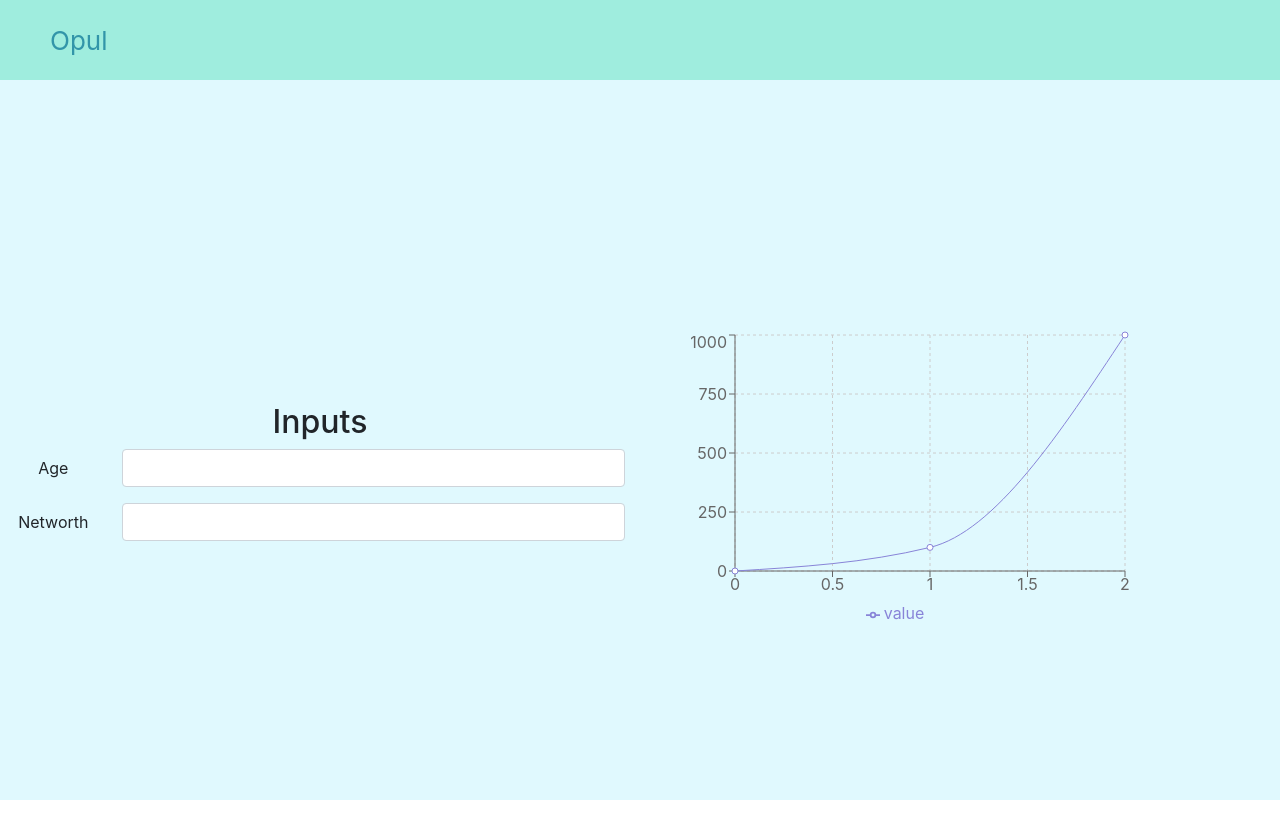
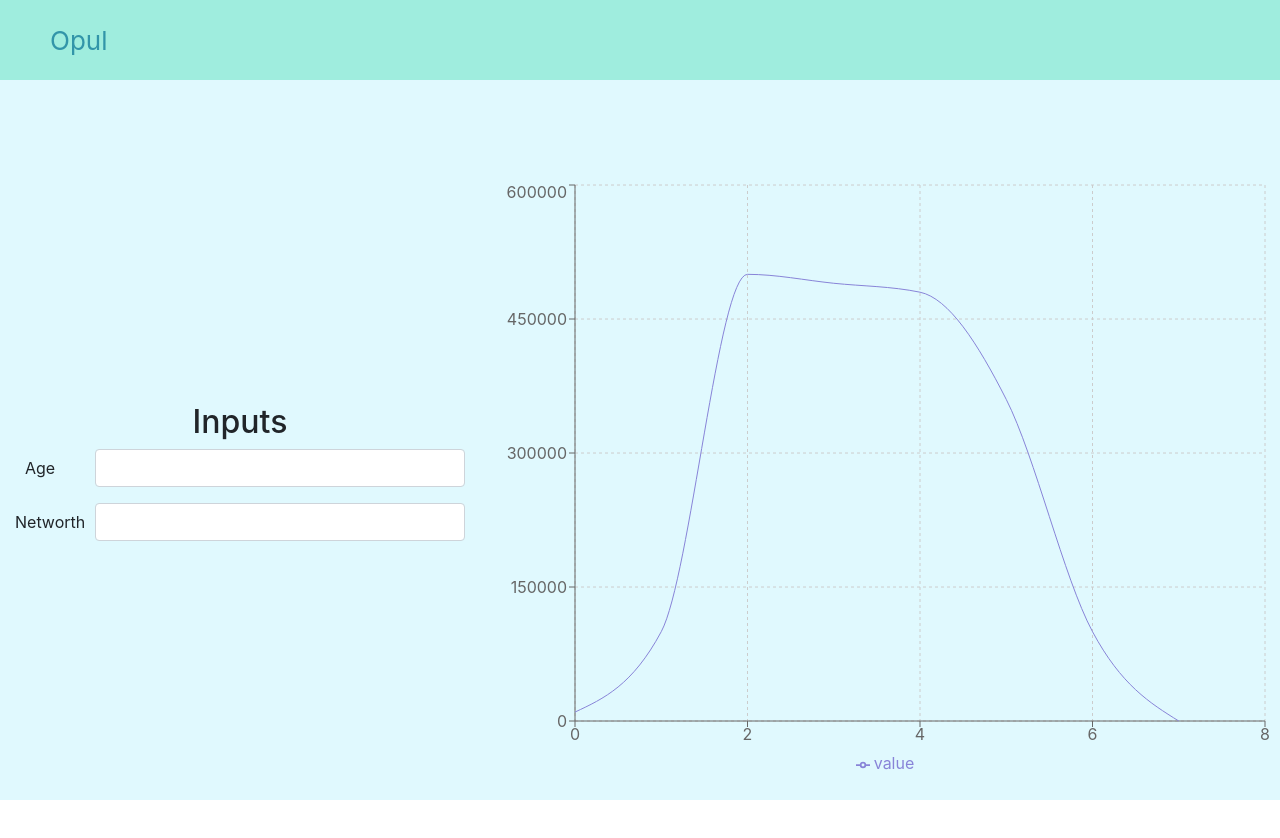
Before and after one commit to Kris-os/fire, a React (Create React App) app: page / in a window 1280 px wide. Shown: the top 838 px of the page. Built offline with nearby package versions, Linux system fonts and the light colour scheme.

Commit message:
General updates. Chart. bugfixes. data format updates.

```diff
--- a/src/App.css
+++ b/src/App.css
@@ -34,11 +34,12 @@
 }
 
 .col-chart {
-  width: 60vh !important;
+  width: 100vh !important;
 }
 
 .col-inputs {
-  width: 40vh !important;
+  width: 500px !important;
+  max-width: 500px;
 }
 
 .container {
--- a/src/App.js
+++ b/src/App.js
@@ -11,7 +11,19 @@ class App extends React.Component {
     super();
     this.state = {
       age: 0,
-      networth: 0
+      networth: 0,
+      results: {
+        bestEstimateResults: [
+          10000,
+          100000,
+          500000,
+          490000,
+          480000,
+          360000,
+          100000,
+          0
+        ]
+      }
     };
   }
 
@@ -29,13 +41,11 @@ class App extends React.Component {
       networthTemp = this.state.networth;
     }
 
-    this.setState(
-      {
-        age: ageTemp,
-        networth: networthTemp
-      },
-      this.runCalcs()
-    );
+    this.setState({
+      age: ageTemp,
+      networth: networthTemp
+    });
+    this.runCalcs();
   };
 
   runCalcs() {
@@ -43,18 +53,14 @@ class App extends React.Component {
     const queryString = encodeQueryData(this.state);
     const url = baseUrl.concat("?", queryString);
 
-    console.log("test2");
     const response = fetch(url, {
       credentials: "include",
       mode: "cors"
-    });
-
-    response
-      .then(response => {
-        return response.json();
-      })
-      .then(test => {
-        console.log(test);
+    })
+      .then(response => response.json())
+      .then(data => {
+        console.log(data);
+        this.setState({ results: data });
       });
   }
 
@@ -68,7 +74,7 @@ class App extends React.Component {
               <Inputs updateState={this.updateState} />
             </Col>
             <Col className="my-col col-chart">
-              <Chart />
+              <Chart results={this.state.results} />
             </Col>
           </Row>
         </Container>
--- a/src/components/Chart.jsx
+++ b/src/components/Chart.jsx
@@ -9,20 +9,16 @@ import {
   Legend
 } from "recharts";
 
-const data = [
-  {
-    value: 0,
-    time: 0
-  },
-  {
-    value: 100,
-    time: 1
-  },
-  {
-    value: 1000,
-    time: 2
-  }
-];
+// const data = [
+//   {
+//     value: 0,
+//     time: 0
+//   },
+//   {
+//     value: 100,
+//     time: 1
+//   }
+// ];
 
 export default class Example extends PureComponent {
   // jsfiddleUrl for testing default settings "https://jsfiddle.net/alidingling/xqjtetw0/";
@@ -30,15 +26,16 @@ export default class Example extends PureComponent {
   render() {
     return (
       <LineChart
-        width={500}
-        height={300}
-        data={data}
+        width={800}
+        height={600}
+        data={convertData(this.props.results.bestEstimateResults)}
         margin={{
           top: 5,
           right: 30,
           left: 20,
           bottom: 5
         }}
+        dot="false"
       >
         <CartesianGrid strokeDasharray="3 3" />
         <XAxis dataKey="time" type="number" />
@@ -49,9 +46,23 @@ export default class Example extends PureComponent {
           type="monotone"
           dataKey="value"
           stroke="#8884d8"
-          activeDot={{ r: 8 }}
+          dot={false}
+          //activeDot={{ r: 8 }}
         />
       </LineChart>
     );
   }
 }
+
+function convertData(data) {
+  var output = [];
+  var i;
+  for (i = 0; i < data.length; i++) {
+    output.push({
+      value: data[i],
+      time: i
+    });
+  }
+
+  return output;
+}
```
